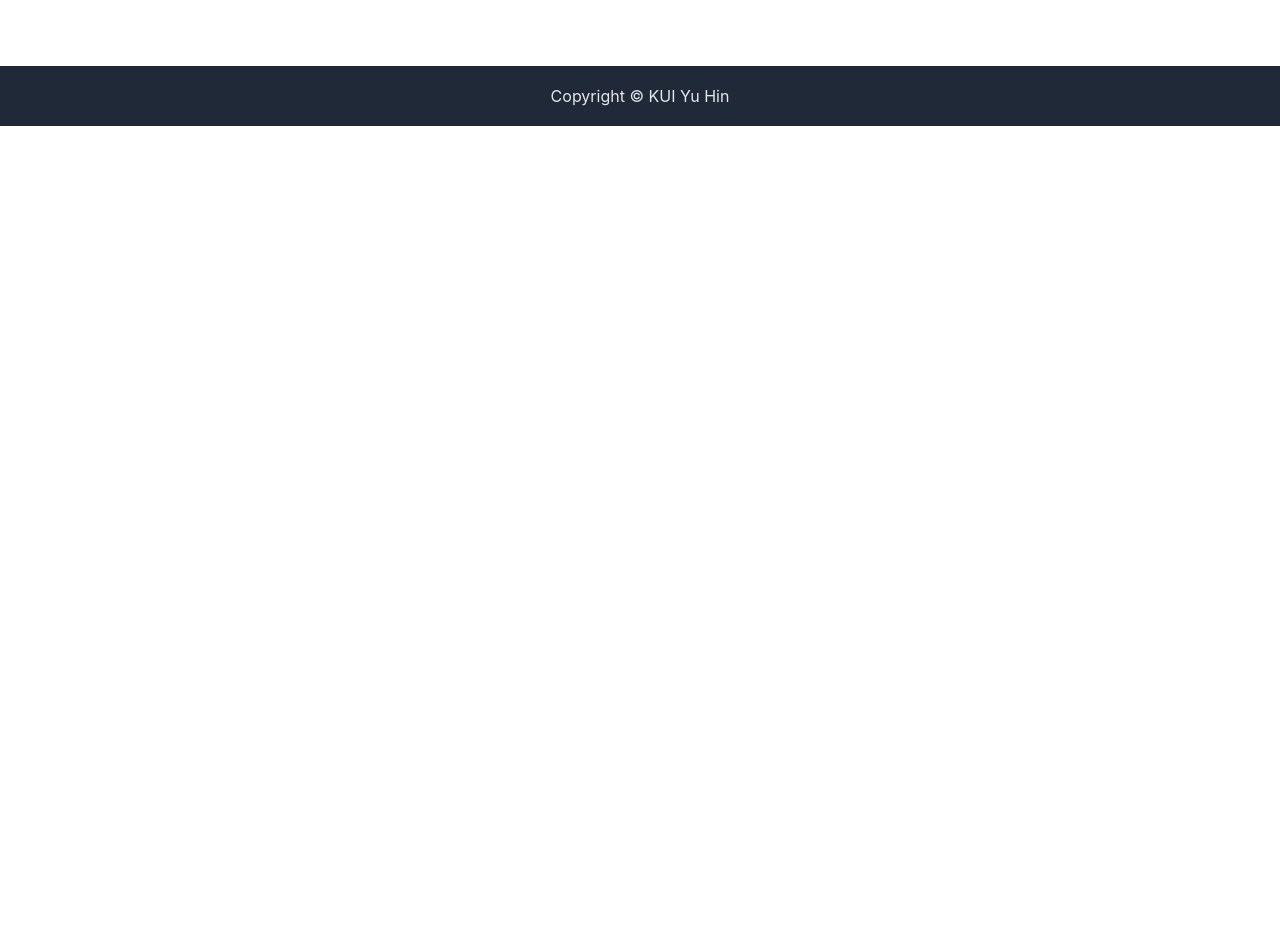
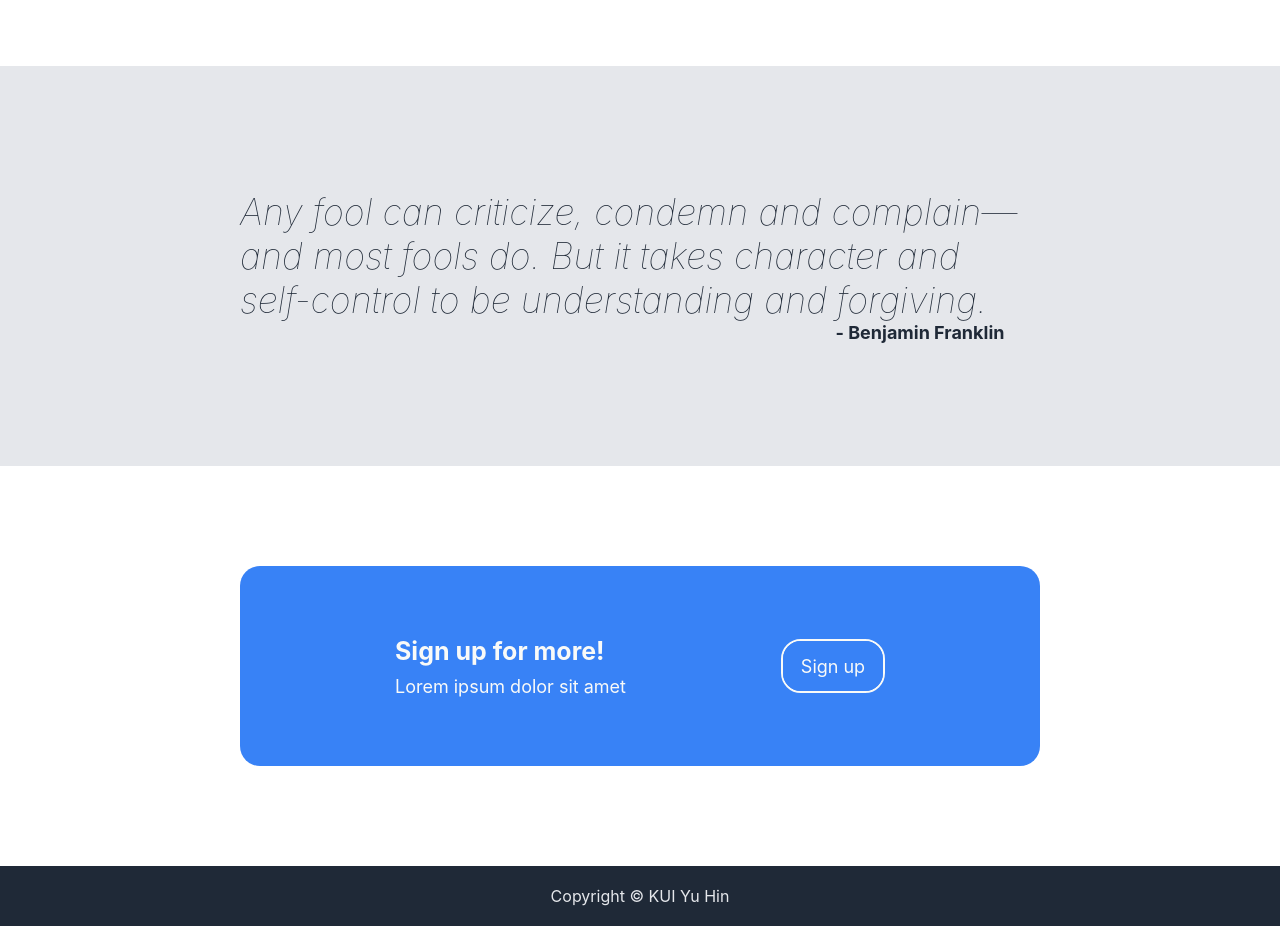
Before and after one commit to Oliver-spec/landing-page, a plain HTML site: page index.html in a window 1280 px wide. Shown: the part 793-1719 px from the top of the page. Before the commit the page ends 919 px from the top, so only its background shows below. Drawn offline with Linux system fonts and the light colour scheme.

Commit message:
finish the whole thing

```diff
--- a/index.html
+++ b/index.html
@@ -19,6 +19,7 @@
         </ul>
     </div>
     <div class="content">
+
         <div class="hero">
             <div class="heroText">
                 <div class="heroMainText">Lorem ipsum dolor sit amet</div>
@@ -26,6 +27,7 @@
             </div>
             <img src="./images/golden-retriever_Shutterstock_Olena-Brodetska-760x505.jpg" alt="A Golden Retriver">
         </div>
+
         <div class="info">
             <div class="infoMainText">Some Random Information.</div>
             <div class="infoImage">
@@ -49,14 +51,22 @@
         </div>
 
         <div class="quote">
-
+            <div class="quoteText">Any fool can criticize, condemn and complain—and most fools do. But it takes character and self-control to be understanding and forgiving.</div>
+            <div class="quoteAuthor">- Benjamin Franklin</div>
         </div>
 
         <div class="signUp">
-
+            <div class="signUpContainer">
+                <div class="signUpText">
+                    <div class="signUpTextBold">Sign up for more!</div>
+                    <div>Lorem ipsum dolor sit amet</div>
+                </div>
+                <div class="signUpButton">
+                    <a href="">Sign up</a>
+                </div>
+            </div>
         </div>
 
-        </div>
     </div>
     <div class="footer">
         <div>Copyright © KUI Yu Hin</div>
--- a/styles.css
+++ b/styles.css
@@ -94,6 +94,89 @@ body {
     color: #8b909a;
 }
 
+.quote {
+    display: flex;
+    flex-direction: column;
+    justify-content: center;
+    align-items: center;
+    height: 400px;
+    background-color: #e5e7eb;
+}
+
+.quoteText {
+    font-size: 36px;
+    font-style: italic;
+    font-weight: lighter;
+    color: #1f2937;
+    width: 800px;
+}
+
+.quoteAuthor {
+    font-size: 18px;
+    font-weight: bold;
+    color: #1f2937;
+    margin-left: 70vh;
+}
+
+.signUp {
+    display: flex;
+    height: 400px;
+    align-items: center;
+    justify-content: center;
+}
+
+.signUpContainer {
+    background-color: #3882f6;
+    height: 200px;
+    width: 800px;
+    border-radius: 20px;
+    display: flex;
+    justify-content: space-evenly;
+    align-items: center;
+}
+
+.signUpText {
+    display: flex;
+    flex-direction: column;
+    color: #f9faf8;
+    font-size: 18px;
+    gap: 10px;
+}
+
+.signUpTextBold {
+    font-weight: bold;
+    font-size: 25px;
+}
+
+.signUpButton {
+    border: 2px solid #f9faf8;
+    border-radius: 20px;
+    height: 50px;
+    width: 100px;
+    display: flex;
+}
+
+.signUpButton a {
+    text-decoration: none;
+    background-color: #3882f6;
+    color: #f9faf8;
+    font-size: 18px;
+    padding: 0;
+    border: 0;
+    margin: 0;
+    height: 50px;
+    width: 100px;
+    border-radius: 18px;
+    display: flex;
+    justify-content: center;
+    align-items: center;
+}
+
+.signUpButton a:hover {
+    background-color: #f9faf8;
+    color: #3882f6;
+}
+
 ul {
     list-style: none;
     display: flex;
```
